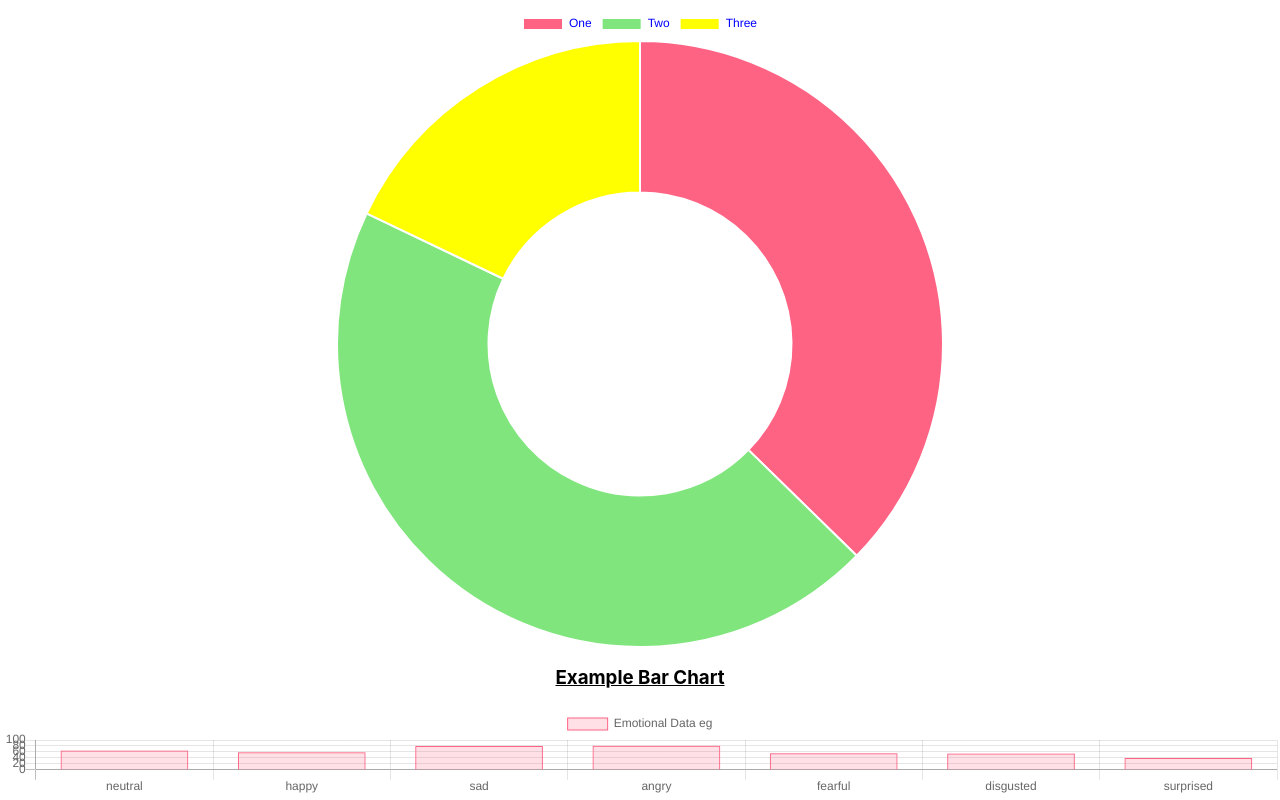
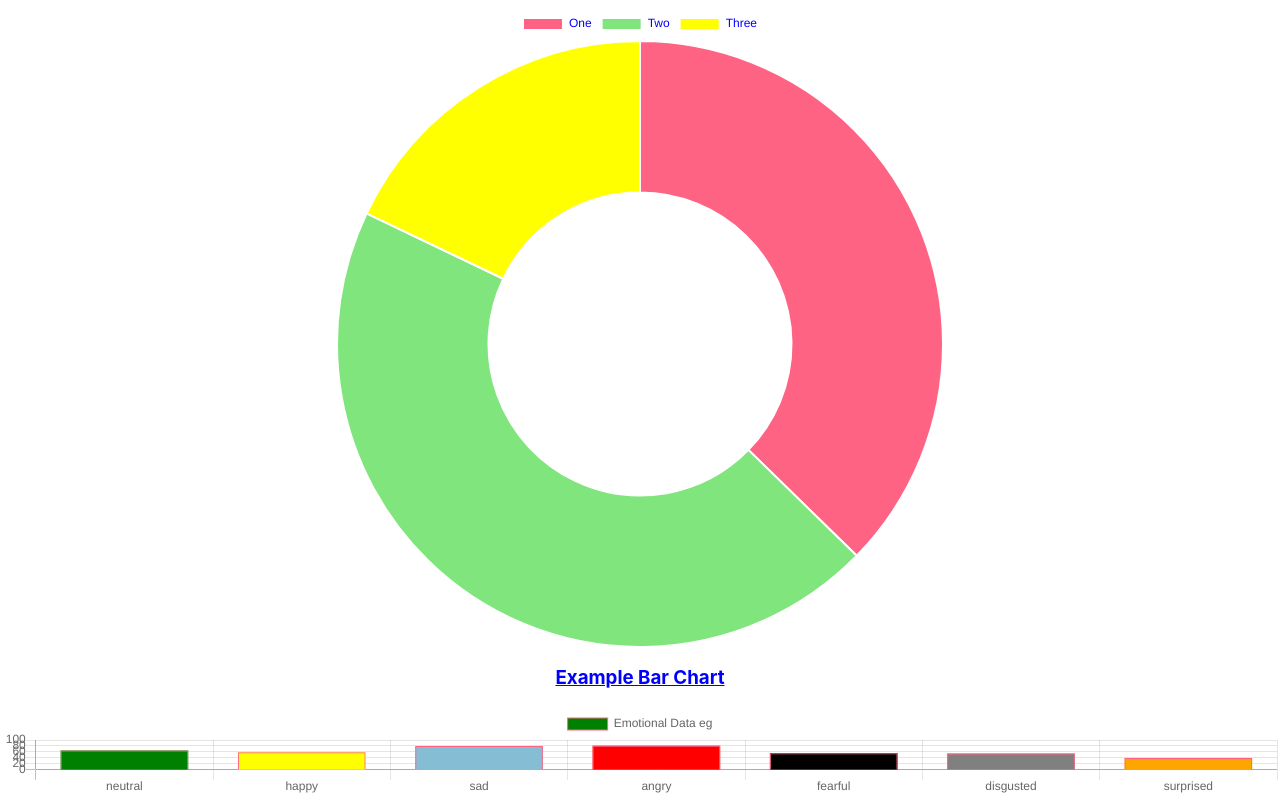
Before and after one commit to IanJPeek/Charts_test, a React (Create React App) app: page / in a window 1280 px wide. Shown: the part 165-965 px from the top of the page. Built offline with nearby package versions, Linux system fonts and the light colour scheme.

Commit message:
change fillColour of individual bars in BarChart

```diff
--- a/src/App.css
+++ b/src/App.css
@@ -4,6 +4,13 @@
 
 .DoughnutHead{
   color: blue;
+}
+.BarHead{
+  color:blue;
+}
+
+.test{
+  color:rgb(133, 190, 212)
 }
 
 @media (prefers-reduced-motion: no-preference) {
--- a/src/Components/BarChart.jsx
+++ b/src/Components/BarChart.jsx
@@ -15,7 +15,7 @@ function BarChart(props) {
     datasets: [
       {
         label: "Emotional Data eg",
-        backgroundColor: "rgba(255,99,132,0.2)",
+        backgroundColor: ["green","yellow","rgba(133, 190, 212)", "red", "black", "grey", "orange"],
         borderColor: "rgba(255,99,132,1)",
         borderWidth: 1,
         hoverBackgroundColor: "rgba(255,99,132,0.4)",
```
